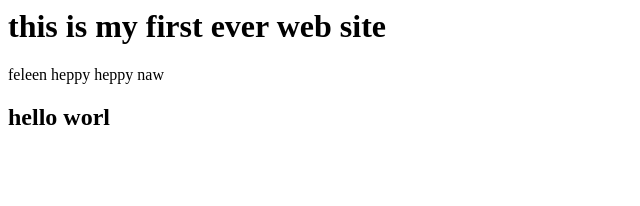
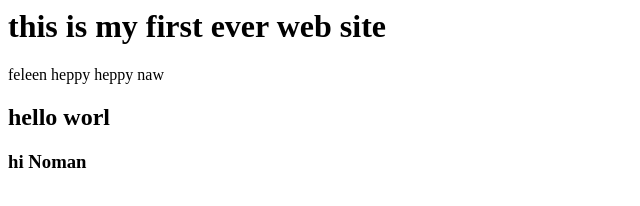
Before and after one commit to abdullahalnomanme/my-website, a plain HTML site: page index.html in a window 1280 px wide. Shown: the whole page, without its empty margins (0-640 px from the left). Drawn offline with Linux system fonts and the light colour scheme.

Commit message:
Update index.html

```diff
--- a/index.html
+++ b/index.html
@@ -1,3 +1,4 @@
 <h1>this is my first ever web site</h1>
 <p>feleen heppy heppy naw</p>
 <h2>hello worl</h2>
+<h3>hi Noman</h3>
```
